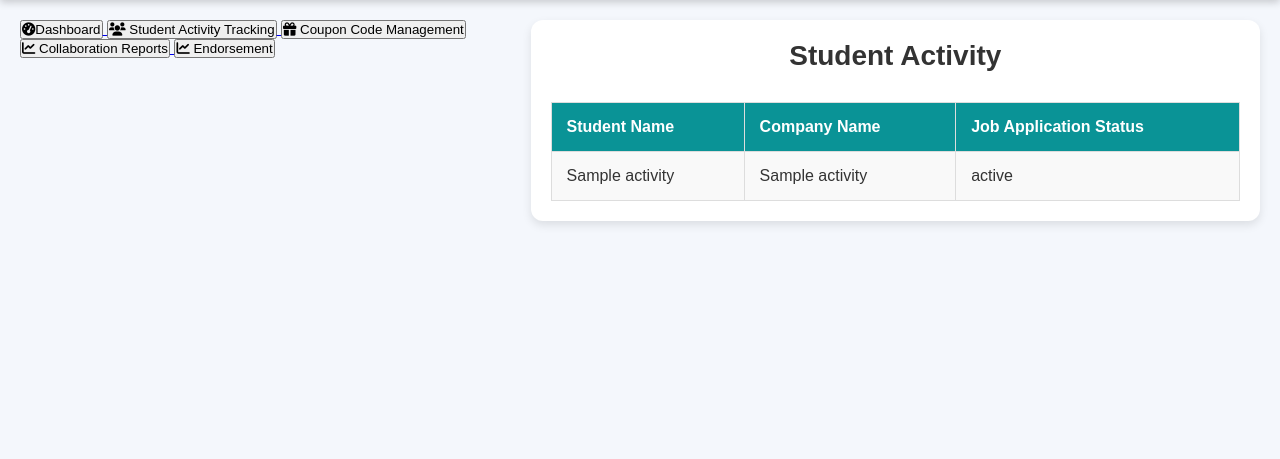
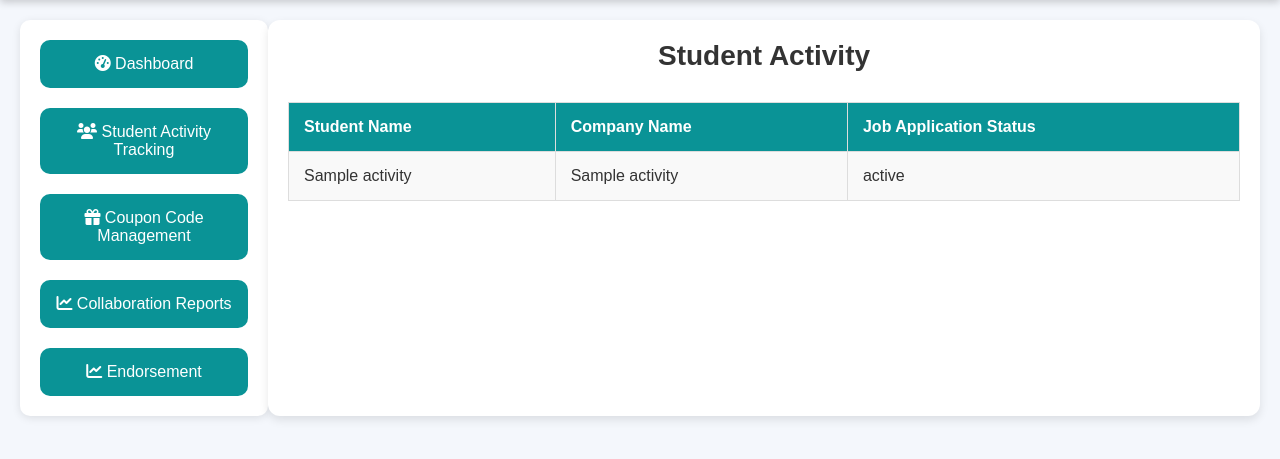
Before and after one commit to Thriambak/flaskproject2, a Python web app: template templates/college_studenttracking.html in a window 1280 px wide. Shown: the part 66-525 px from the top of the page. Run offline with Jinja, Linux system fonts and the light colour scheme; the template is opened without the code that fills it: most values are stand-ins (such as "Sample title", 1, 10 or a date in 2020).

Commit message:
studenttrack

```diff
--- a/templates/college_studenttracking.html
+++ b/templates/college_studenttracking.html
@@ -53,6 +53,38 @@
             display: flex;
             justify-content: center;
             padding: 20px;
+        }
+
+        /* Left Sidebar Panel */
+        .left-panel {
+            width: 20%;
+            background-color: #ffffff;
+            padding: 20px;
+            box-shadow: 0 2px 8px rgba(0, 0, 0, 0.1);
+            border-radius: 10px;
+            display: flex;
+            flex-direction: column;
+            gap: 20px;
+        }
+
+        .left-panel a {
+            text-decoration: none;
+        }
+
+        .left-panel button {
+            padding: 15px;
+            background-color: #0a9396;
+            color: white;
+            border: none;
+            border-radius: 10px;
+            cursor: pointer;
+            font-size: 16px;
+            transition: background-color 0.3s;
+            width: 100%;
+        }
+
+        .left-panel button:hover {
+            background-color: #005f73;
         }
 
         .activity-tracking-container {
@@ -126,7 +158,7 @@
     <main>
         <div class="left-panel">
             <a href="{{ url_for('college.college_dashboard') }}" >
-                <button><i class="fas fa-tachometer-alt"></i>Dashboard</button>
+                <button><i class="fas fa-tachometer-alt"></i> Dashboard</button>
             </a>
             <a href="{{ url_for('college.college_studenttracking') }}" >
                 <button><i class="fas fa-users"></i> Student Activity Tracking</button>
```
